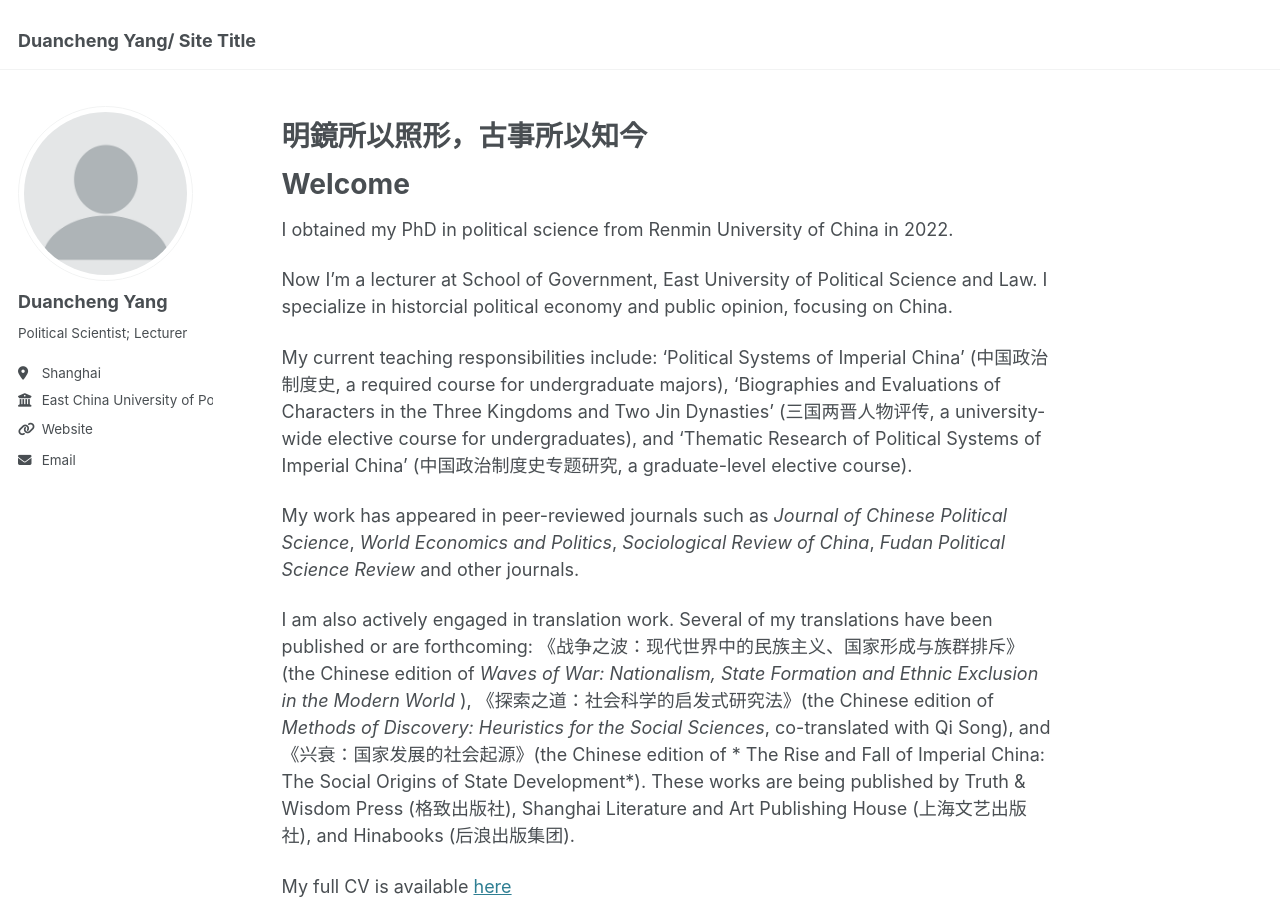
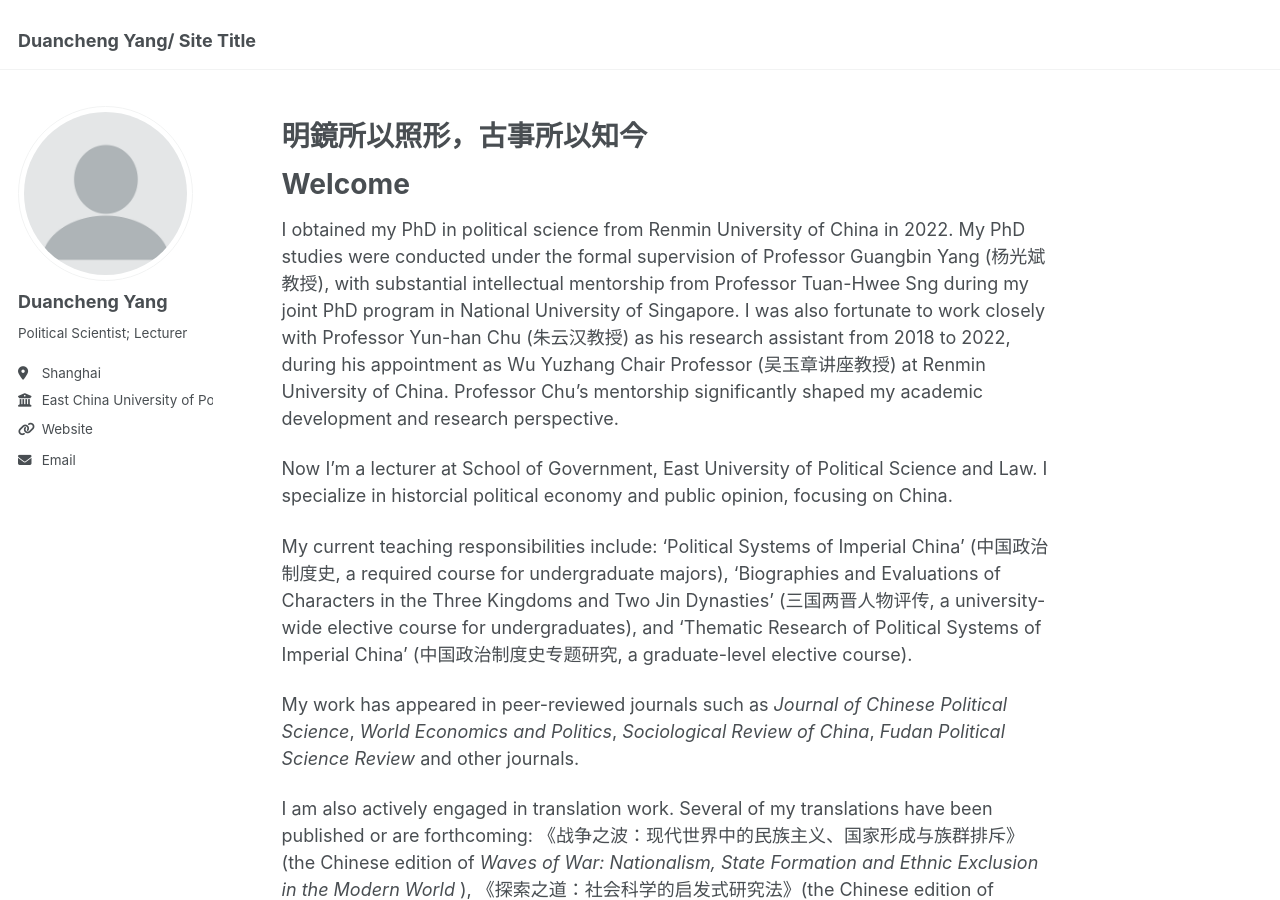
Before and after one commit to DCYeo/dcyeo.github.io, a Jekyll site: the page built from _pages/about.md, in a window 1280 px wide and 900 px high. Built offline with Jekyll 4.4.1, drawn with Linux system fonts in a browser that asks for light colours.

Commit message:
Update about.md

```diff
--- a/_pages/about.md
+++ b/_pages/about.md
@@ -10,7 +10,7 @@ redirect_from:
 # 明鏡所以照形，古事所以知今
 # Welcome
 
-I obtained my PhD in political science from Renmin University of China in 2022.
+I obtained my PhD in political science from Renmin University of China in 2022. My PhD studies were conducted under the formal supervision of Professor Guangbin Yang (杨光斌教授), with substantial intellectual mentorship from Professor Tuan-Hwee Sng during my joint PhD program in National University of Singapore. I was also fortunate to work closely with Professor Yun-han Chu (朱云汉教授) as his research assistant from 2018 to 2022, during his appointment as Wu Yuzhang Chair Professor (吴玉章讲座教授) at Renmin University of China. Professor Chu's mentorship significantly shaped my academic development and research perspective.
 
 Now I’m a lecturer at School of Government, East University of Political Science and Law. I specialize in historcial political economy and public opinion, focusing on China.
 
```
